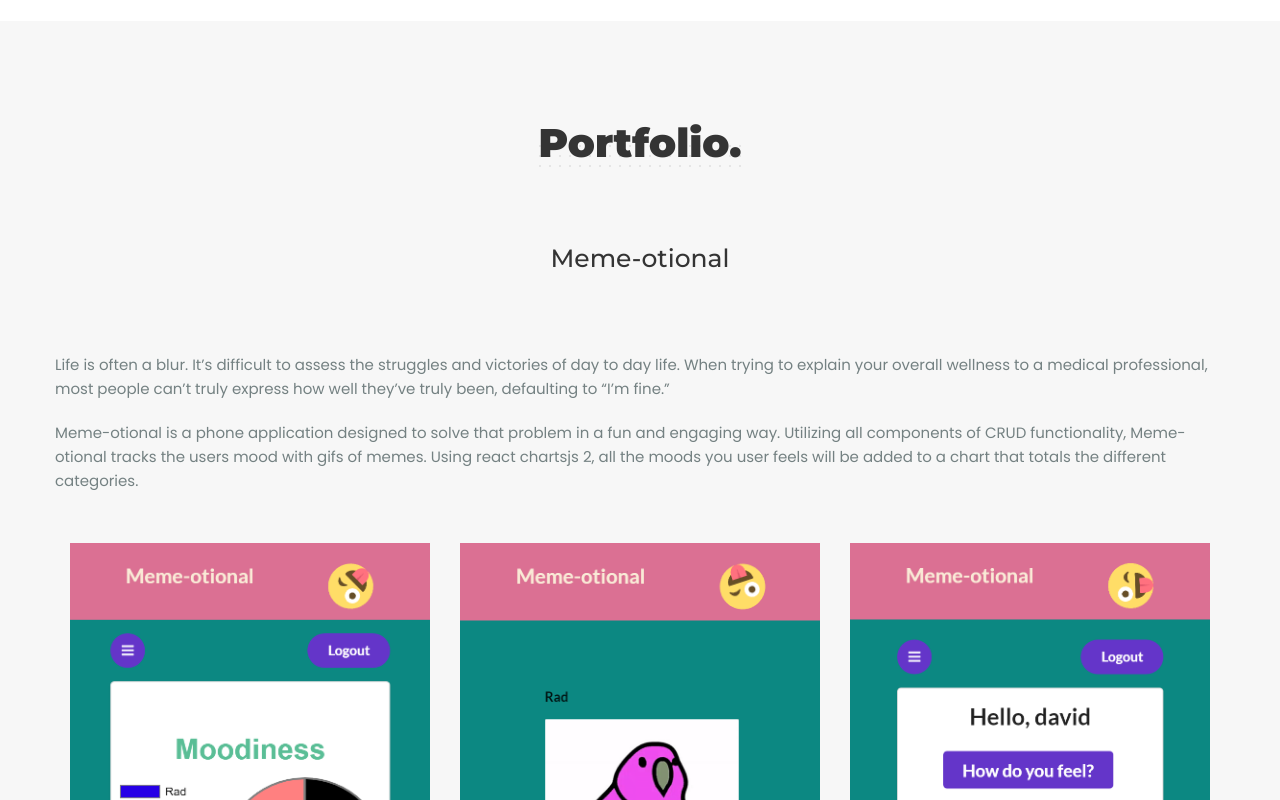
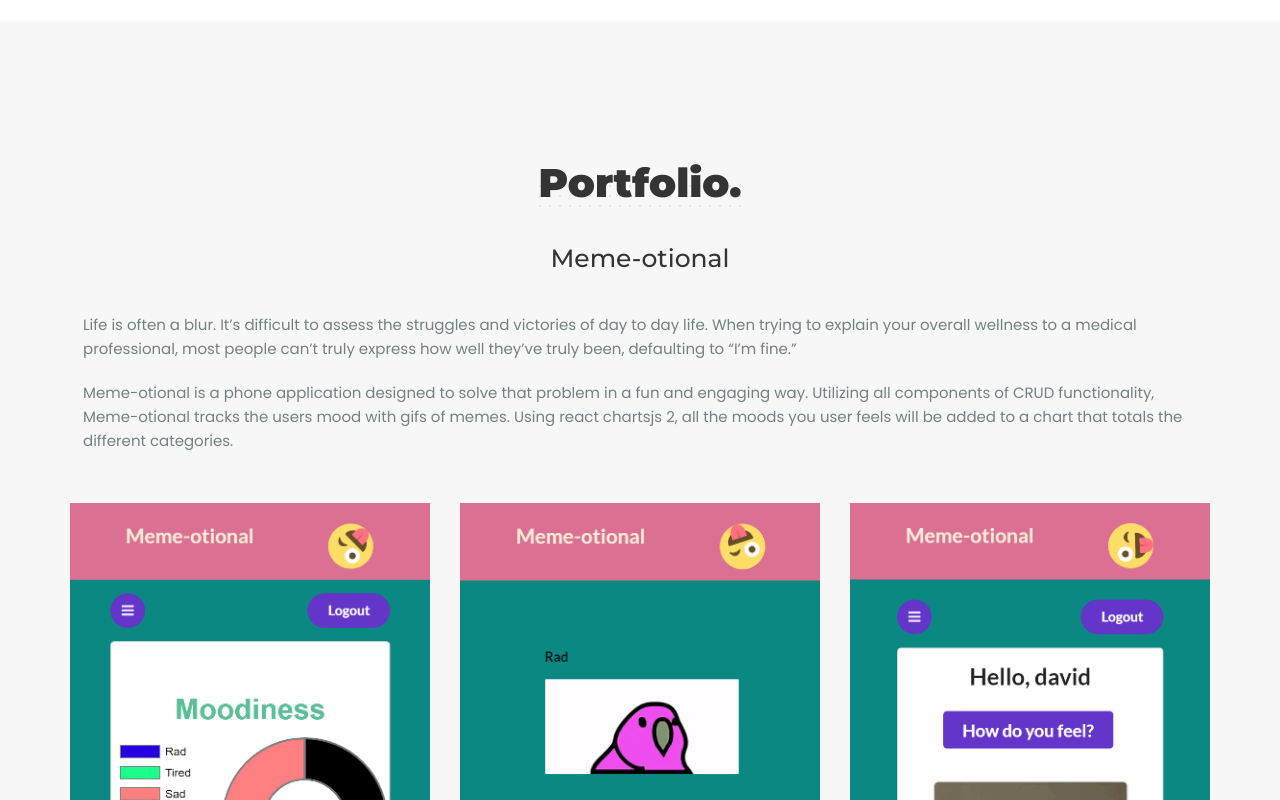
Before and after one commit to davidnicholastaylor/personalwebsite, a plain HTML site: page index.html in a window 1280 px wide. Shown: the part 1620-2420 px from the top of the page. Drawn offline with nearby package versions, Linux system fonts and the light colour scheme.

Commit message:
fixed margins of section heads

```diff
--- a/css/style.css
+++ b/css/style.css
@@ -40,7 +40,8 @@
 }
 
 .section-head {
-  margin-bottom: 80px;
+  margin-bottom: 40px;
+  margin-top: 40px;
   text-align: center;
 }
 .section-head h3 {
--- a/index.html
+++ b/index.html
@@ -302,7 +302,7 @@
           <!-- section heading -->
           <div class="section-head"><h3>Portfolio.</h3></div>
           <div class="section-head"><h4>Meme-otional</h4></div>
-          <div class="filtering text-left mb-50">
+          <div style="margin: 2em" class="filtering text-left mb-50">
             <p>
               Life is often a blur. It’s difficult to assess the struggles and
               victories of day to day life. When trying to explain your overall
@@ -480,7 +480,7 @@
           </div>
 
           <div class="section-head"><h4>Use By</h4></div>
-          <div class="filtering text-left mb-50">
+          <div style="margin: 2em" class="filtering text-left mb-50">
             <p>
               Americans waste food. Wasted food wreaks havoc on the environment
               and on people's wallets. You're not just adding more methane to
```
